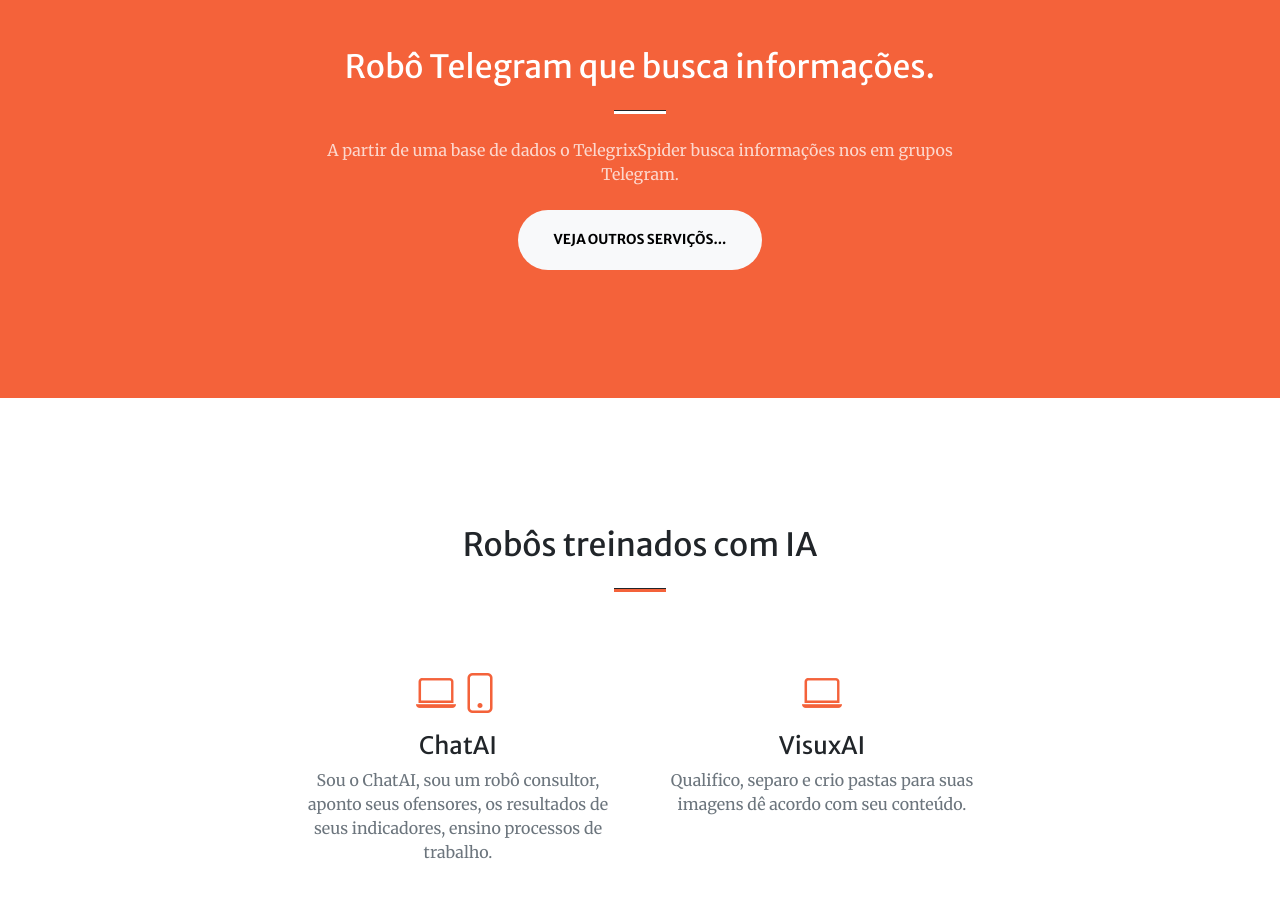
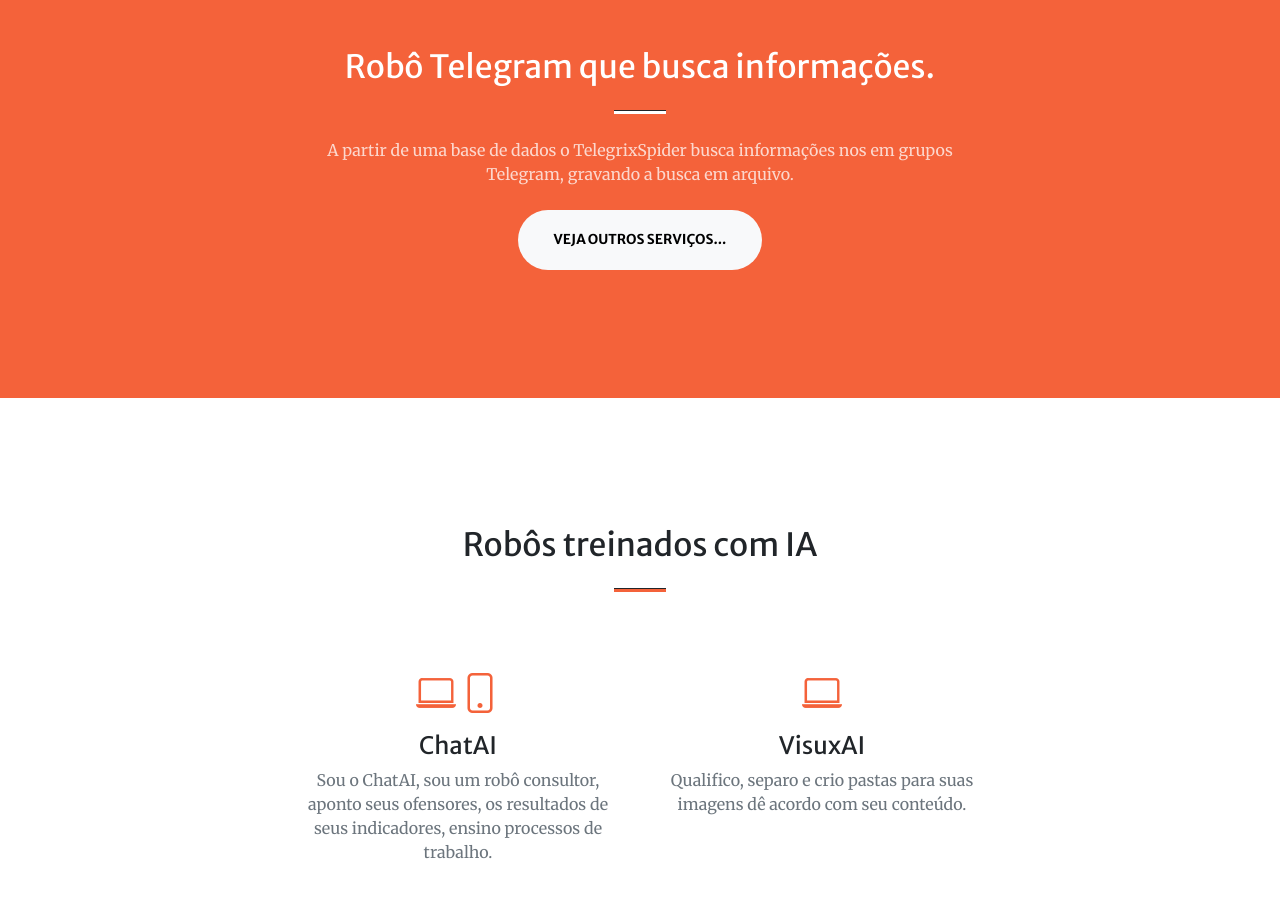
Before and after one commit to roboseiaparaempresas/roboseiaparaempresas.github.io, a plain HTML site: page robo-telegram.html in a window 1280 px wide. Shown: the part 880-1778 px from the top of the page. Drawn offline with nearby package versions, Linux system fonts and the light colour scheme; some packages are replaced by stand-ins of ours; a script that the page names is missing.

Commit message:
Add files via upload

```diff
--- a/robo-telegram.html
+++ b/robo-telegram.html
@@ -62,8 +62,9 @@
                     <div class="col-lg-8 text-center">
                         <h2 class="text-white mt-0">Robô Telegram que busca informações.</h2>
                         <hr class="divider divider-light" />
-                        <p class="text-white-75 mb-4">A partir de uma base de dados o TelegrixSpider busca informações nos em grupos Telegram. </p>
-                        <a class="btn btn-light btn-xl" href="#services">Veja outros serviçõs...</a>
+                        <p class="text-white-75 mb-4">A partir de uma base de dados o TelegrixSpider busca informações nos em grupos Telegram, gravando a busca em arquivo. </p>
+
+                        <a class="btn btn-light btn-xl" href="#services">Veja outros serviços...</a>
                     </div>
                 </div>
             </div>
```
